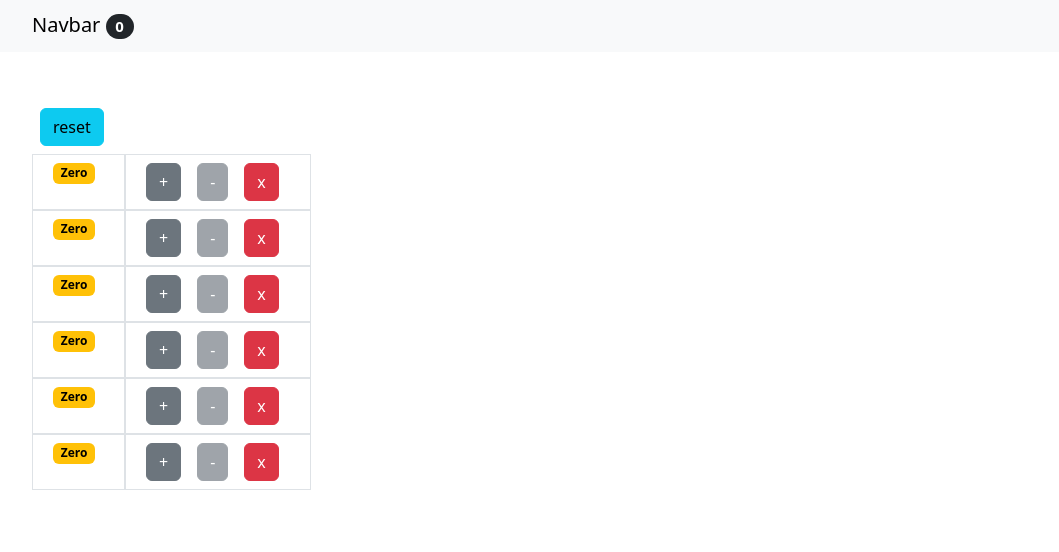
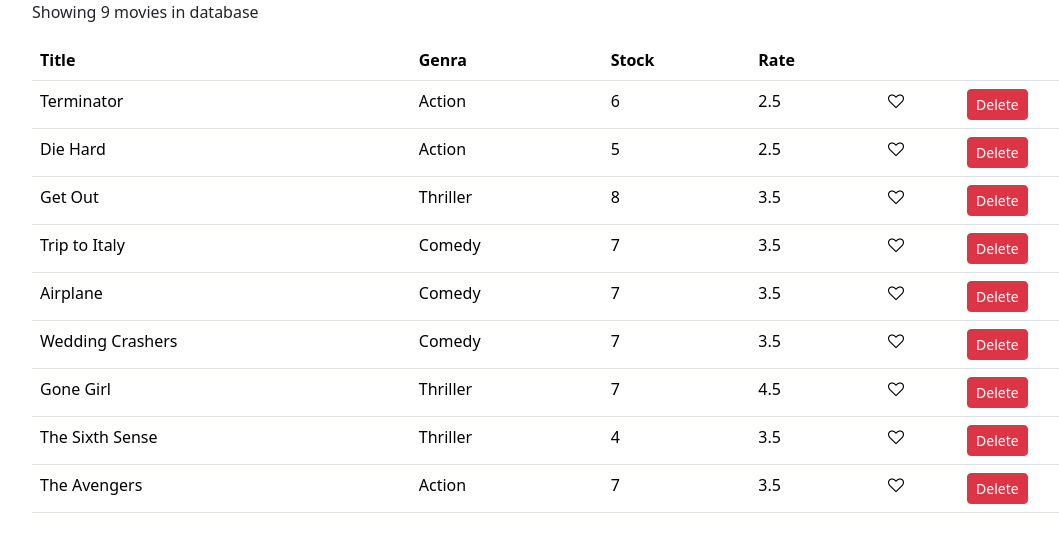
Before and after one commit to foverokavindz/ReactVidly, a React (Create React App) app: page / in a window 1280 px wide. Shown: the top 552 px of the page, without its empty margins (50-1109 px from the left). Built offline with nearby package versions, Linux system fonts and the light colour scheme.

Commit message:
add like button

```diff
--- /dev/null
+++ b/src/components/common/like.jsx
@@ -0,0 +1,13 @@
+const Like = (props) => {
+  let classes = 'fa fa-heart';
+  if (!props.liked) classes += '-o';
+  return (
+    <i
+      className={classes}
+      style={{ cursor: 'pointer' }}
+      onClick={props.onClick}
+    ></i>
+  );
+};
+
+export default Like;
--- a/src/components/movies.jsx
+++ b/src/components/movies.jsx
@@ -1,5 +1,6 @@
 import React, { Component } from 'react';
 import { getMovies } from '../services/fakeMovieService';
+import Like from './common/like';
 
 class Movies extends Component {
   state = {
@@ -8,6 +9,14 @@
 
   handleDelete = (movie) => {
     const movies = this.state.movies.filter((m) => m._id !== movie._id);
+    this.setState({ movies });
+  };
+
+  handleClick = (movie) => {
+    const movies = [...this.state.movies];
+    const index = movies.indexOf(movie);
+    movies[index] = { ...movies[index] };
+    movies[index].liked = !movies[index].liked;
     this.setState({ movies });
   };
 
@@ -27,6 +36,7 @@
               <th>Stock</th>
               <th>Rate</th>
               <th></th>
+              <th></th>
             </tr>
           </thead>
           <tbody>
@@ -36,6 +46,12 @@
                 <td>{movie.genre.name}</td>
                 <td>{movie.numberInStock}</td>
                 <td>{movie.dailyRentalRate}</td>
+                <td>
+                  <Like
+                    liked={movie.liked}
+                    onClick={() => this.handleClick(movie)}
+                  />
+                </td>
                 <td>
                   <button
                     onClick={() => this.handleDelete(movie)}
--- a/src/index.js
+++ b/src/index.js
@@ -13,7 +13,4 @@
   </React.StrictMode>
 );
 
-// If you want to start measuring performance in your app, pass a function... <App />
-// to log results (for example: reportWebVitals(console.log))
-// or send to an analytics endpoint. Learn more: https://bit.ly/CRA-vitals
 reportWebVitals();
```
Also changed, not shown: package.json (+8 -1 lines), src/App.js (+4 -3 lines), 1 other file (tests, documents, lock files or other folders).
